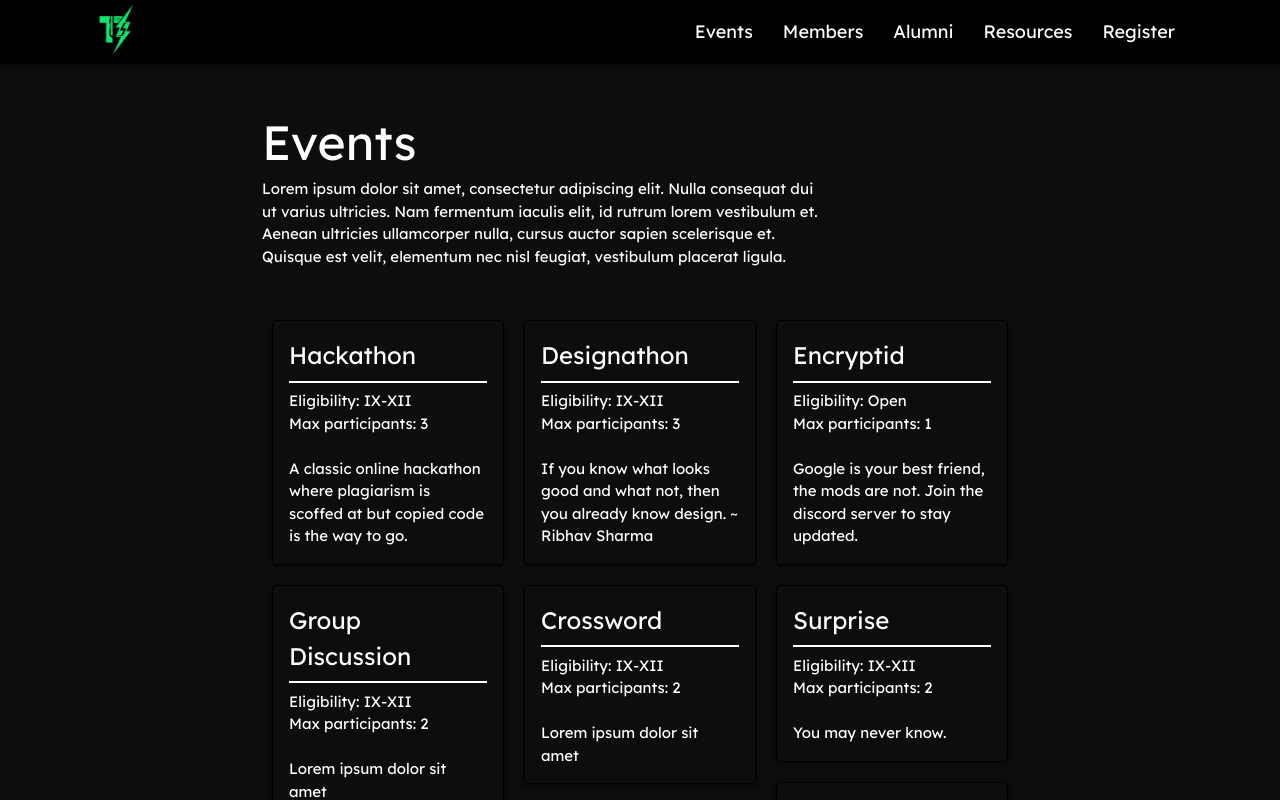
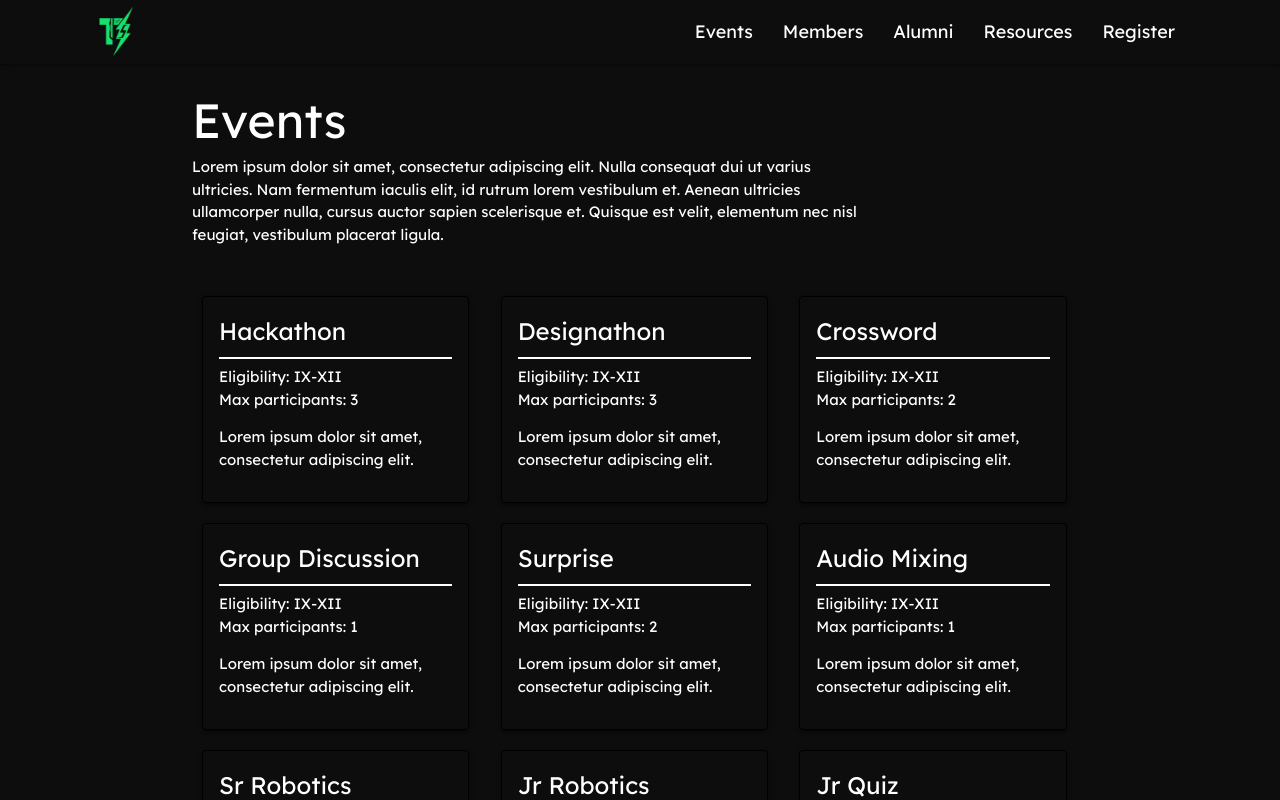
Before and after one commit to techsyndicate/techsyndicate.github.io, a React (Create React App) app: page /events in a window 1280 px wide. Shown: the top 800 px of the page. Built offline with nearby package versions, Linux system fonts and the light colour scheme.

Commit message:
Fix events data and members grid

```diff
--- a/public/index.html
+++ b/public/index.html
@@ -27,7 +27,7 @@
       work correctly both with client-side routing and a non-root public URL.
       Learn how to configure a non-root public URL by running `npm run build`.
     -->
-    <title>React App</title>
+    <title>TS</title>
   </head>
   <body>
     <noscript>You need to enable JavaScript to run this app.</noscript>
--- a/src/App.css
+++ b/src/App.css
@@ -1,7 +1,7 @@
 @import url('https://fonts.googleapis.com/css2?family=Lexend+Deca&display=swap');
 
 nav {
-  background-color: #000;
+  background-color: #0d0d0d;
   padding: 0 6rem;
 }
 
@@ -10,7 +10,11 @@ nav li a {
 }
 
 nav .brand-logo {
-  padding: 4px 0 3px 0;
+  padding: 6px 0 3px 0;
+}
+
+.row .col {
+  padding: 0 0.75rem 0 0;
 }
 
 body {
@@ -19,13 +23,8 @@ body {
   overflow-x: hidden;
 }
 
-.container {
-  padding: 0 70px;
-}
-
-.col {
-  padding: 0 !important;
-  margin: 0;
+.member-grid {
+  padding: 0 48px;
 }
 
 .member {
@@ -46,8 +45,7 @@ body {
 
 .member-name, .event-name {
   color: #fff;
-  font-size: 1.2rem;
-  word-wrap: break-word;
+  font-size: 1.1rem;
 }
 
 .social {
@@ -78,7 +76,7 @@ h4 {
 .jumbotron {
   color: #fff;
   width: 75%;
-  margin: 42px 0;
+  margin: 20px 0;
 }
 
 .jumbotron .title {
--- a/src/App.js
+++ b/src/App.js
@@ -13,9 +13,9 @@ function App() {
     <Router>
       <Navbar/>
       <Switch>
-        <Route path="/members"><div className="container"><MembersPage/></div></Route>
-        <Route path="/alumni"><div className="container"><AlumniPage/></div></Route>
-        <Route path="/events"><div className="container"><EventsPage/></div></Route>
+        <Route exact path="/members"><div className="container"><MembersPage/></div></Route>
+        <Route exact path="/alumni"><div className="container"><AlumniPage/></div></Route>
+        <Route exact path="/events"><div className="container"><EventsPage/></div></Route>
         <Route exact path="/"><div className="container"><IndexPage/></div></Route>
       </Switch>
       <Footer/>
--- a/src/components/card.js
+++ b/src/components/card.js
@@ -8,7 +8,6 @@ class Card extends Component {
                 <hr/>
                 <div className="eligibility">Eligibility: {this.props.eligibility}</div>
                 <div className="participants">Max participants: {this.props.participants}</div>
-                <br/>
                 <div className="description">{this.props.desc}</div>
             </div>
         )
--- a/src/components/jumbotron.js
+++ b/src/components/jumbotron.js
@@ -3,9 +3,11 @@ import React, { Component } from "react";
 class Jumbotron extends Component {
     render(){
         return (
-            <div className="jumbotron">
-                <div className="title">{this.props.title}</div>
-                <span>{this.props.desc}</span>
+            <div className="row">
+                <div className="jumbotron">
+                    <div className="title">{this.props.title}</div>
+                    <span>{this.props.desc}</span>
+                </div>
             </div>
         )
     }
--- /dev/null
+++ b/src/data/events.js
@@ -0,0 +1,72 @@
+import React from 'react';
+
+const Events = [
+    {
+        title: 'Hackathon',
+        eligibility: 'IX-XII',
+        participants: '3',
+        description: <p>Lorem ipsum dolor sit amet, consectetur adipiscing elit.</p>
+    },
+    {
+        title: 'Designathon',
+        eligibility: 'IX-XII',
+        participants: '3',
+        description: <p>Lorem ipsum dolor sit amet, consectetur adipiscing elit.</p>
+    },
+    {
+        title: 'Crossword',
+        eligibility: 'IX-XII',
+        participants: '2',
+        description: <p>Lorem ipsum dolor sit amet, consectetur adipiscing elit.</p>
+    },
+    {
+        title: 'Group Discussion',
+        eligibility: 'IX-XII',
+        participants: '1',
+        description: <p>Lorem ipsum dolor sit amet, consectetur adipiscing elit.</p>
+    },
+    {
+        title: 'Surprise',
+        eligibility: 'IX-XII',
+        participants: '2',
+        description: <p>Lorem ipsum dolor sit amet, consectetur adipiscing elit.</p>
+    },
+    {
+        title: 'Audio Mixing',
+        eligibility: 'IX-XII',
+        participants: '1',
+        description: <p>Lorem ipsum dolor sit amet, consectetur adipiscing elit.</p>
+    },
+    {
+        title: 'Sr Robotics',
+        eligibility: 'IX-XII',
+        participants: '2',
+        description: <p>Lorem ipsum dolor sit amet, consectetur adipiscing elit.</p>
+    },
+    {
+        title: 'Jr Robotics',
+        eligibility: 'VII-VIII',
+        participants: '2',
+        description: <p>Lorem ipsum dolor sit amet, consectetur adipiscing elit.</p>
+    },
+    {
+        title: 'Jr Quiz',
+        eligibility: 'VII-VIII',
+        participants: '2',
+        description: <p>Lorem ipsum dolor sit amet, consectetur adipiscing elit.</p>
+    },
+    {
+        title: 'Paint 3D',
+        eligibility: 'VI-VIII',
+        participants: '1',
+        description: <p>Lorem ipsum dolor sit amet, consectetur adipiscing elit.</p>
+    },
+    {
+        title: 'Adobe Spark',
+        eligibility: 'VI-VIII',
+        participants: '2',
+        description: <p>Lorem ipsum dolor sit amet, consectetur adipiscing elit.</p>
+    }
+];
+
+export default Events;
--- a/src/data/events.json
+++ /dev/null
@@ -1,74 +0,0 @@
-[
-    {
-        "title": "Hackathon",
-        "eligibility": "IX-XII",
-        "participants": "3",
-        "description": "A classic online hackathon where plagiarism is scoffed at but copied code is the way to go."
-    },
-    {
-        "title": "Designathon",
-        "eligibility": "IX-XII",
-        "participants": "3",
-        "description": "If you know what looks good and what not, then you already know design. ~ Ribhav Sharma"
-    },
-    {
-        "title": "Encryptid",
-        "eligibility": "Open",
-        "participants": "1",
-        "description": "Google is your best friend, the mods are not. Join the discord server to stay updated."
-    },
-    {
-        "title": "Group Discussion",
-        "eligibility": "IX-XII",
-        "participants": "2",
-        "description": "Lorem ipsum dolor sit amet"
-    },
-    {
-        "title": "Crossword",
-        "eligibility": "IX-XII",
-        "participants": "2",
-        "description": "Lorem ipsum dolor sit amet"
-    },
-    {
-        "title": "Surprise",
-        "eligibility": "IX-XII",
-        "participants": "2",
-        "description": "You may never know."
-    },
-    {
-        "title": "Audio Editing",
-        "eligibility": "IX-XII",
-        "participants": "1",
-        "description": "Lorem ipsum dolor sit amet"
-    },
-    {
-        "title": "Jr Robotics",
-        "eligibility": "VI-VII",
-        "participants": "2",
-        "description": "Lorem ipsum dolor sit amet"
-    },
-    {
-        "title": "Sr Robotics",
-        "eligibility": "IX-XII",
-        "participants": "2",
-        "description": "Lorem ipsum dolor sit amet"
-    },
-    {
-        "title": "Jr Quiz",
-        "eligibility": "VI-VII",
-        "participants": "2",
-        "description": "Lorem ipsum dolor sit amet"
-    },
-    {
-        "title": "Paint 3D",
-        "eligibility": "VI-VII",
-        "participants": "2",
-        "description": "Lorem ipsum dolor sit amet"
-    },
-    {
-        "title": "Adobe Spark",
-        "eligibility": "VI-VII",
-        "participants": "2",
-        "description": "Lorem ipsum dolor sit amet"
-    }
-]
--- a/src/data/members.json
+++ b/src/data/members.json
@@ -112,51 +112,6 @@
     }
   },
   {
-    "name": "Tanush Guha",
-    "image": "https://github.com/oorjitchowdhary.png",
-    "role": "Member",
-    "social": {}
-  },
-  {
-    "name": "Ayush Dhiman",
-    "role": "Member",
-    "image": "https://github.com/oorjitchowdhary.png",
-    "social": {
-      "email": "dhiman2003ayush@gmail.com",
-      "twitter": "https://twitter.com/ayxsh_11",
-      "github": "https://github.com/Ayushh11",
-      "instagram": "https://instagram.com/ayush.dhimann"
-    }
-  },
-  {
-    "name": "Shashwat Vishal",
-    "image": "https://github.com/oorjitchowdhary.png",
-    "role": "Member",
-    "social": {}
-  },
-  {
-    "name": "Aditya Supare",
-    "role": "Member",
-    "image": "https://github.com/oorjitchowdhary.png",
-    "social": {
-      "instagram": "https://instagram.com/adi._.tya.25"
-    }
-  },
-  {
-    "name": "Akshat Agarwal",
-    "role": "Member",
-    "image": "https://github.com/oorjitchowdhary.png"
-  },
-  {
-    "name": "Jai Madhukar",
-    "role": "Member",
-    "image": "https://github.com/oorjitchowdhary.png",
-    "social": {
-      "github": "https://github.com/Jai-17",
-      "instagram": "https://www.instagram.com/instagram_jai7/"
-    }
-  },
-  {
     "name": "Yuvraaj Narula",
     "role": "Member",
     "image": "https://github.com/yuvraajnarula.png",
@@ -175,15 +130,6 @@
       "twitter": "https://twitter.com/14Coderz",
       "github": "https://github.com/ion05",
       "instagram": "https://www.instagram.com/aayan_14.05/"
-    }
-  },
-  {
-    "name": "Omar Usmani",
-    "role": "Member",
-    "image": "https://github.com/oorjitchowdhary.png",
-    "social": {
-      "email": "omarus2805@gmail.com",
-      "github": "https://github.com/Jazzuma"
     }
   },
   {
--- a/src/pages/alumni.js
+++ b/src/pages/alumni.js
@@ -18,7 +18,7 @@ class AlumniPage extends Component {
                     <h4>{batch.batch}</h4>
                     <Row>
                     {batch.alumni.map(alumnus => (
-                        <Col key={alumnus.name}>
+                        <Col l={2.5} key={alumnus.name}>
                         <Member
                           name={alumnus.name}
                           role={alumnus.exrole}
--- a/src/pages/events.js
+++ b/src/pages/events.js
@@ -1,6 +1,6 @@
 import React, { Component } from "react";
 import { Row, Col } from "react-materialize";
-import data from "../data/events.json";
+import data from "../data/events";
 import Card from "../components/card";
 import Jumbotron from "../components/jumbotron";
 
@@ -14,7 +14,7 @@ class EventsPage extends Component {
             />
             <Row>
                 {data.map(event => (
-                    <Col m={4} key={event.title}>
+                    <Col l={4} key={event.title}>
                         <Card
                           title={event.title}
                           eligibility={event.eligibility}
--- a/src/pages/members.js
+++ b/src/pages/members.js
@@ -13,8 +13,9 @@ class MembersPage extends Component {
               desc="Lorem ipsum dolor sit amet, consectetur adipiscing elit. Nulla consequat dui ut varius ultricies. Nam fermentum iaculis elit, id rutrum lorem vestibulum et. Aenean ultricies ullamcorper nulla, cursus auctor sapien scelerisque et. Quisque est velit, elementum nec nisl feugiat, vestibulum placerat ligula."
             />
             <Row>
+            <div className="member-grid">
                 {data.map(member => (
-                    <Col key={member.name}>
+                    <Col l={3} key={member.name}>
                         <Member
                           name={member.name}
                           role={member.role}
@@ -22,6 +23,7 @@ class MembersPage extends Component {
                         />
                     </Col>
                 ))}
+                </div>
             </Row>
             </>
         );
```
